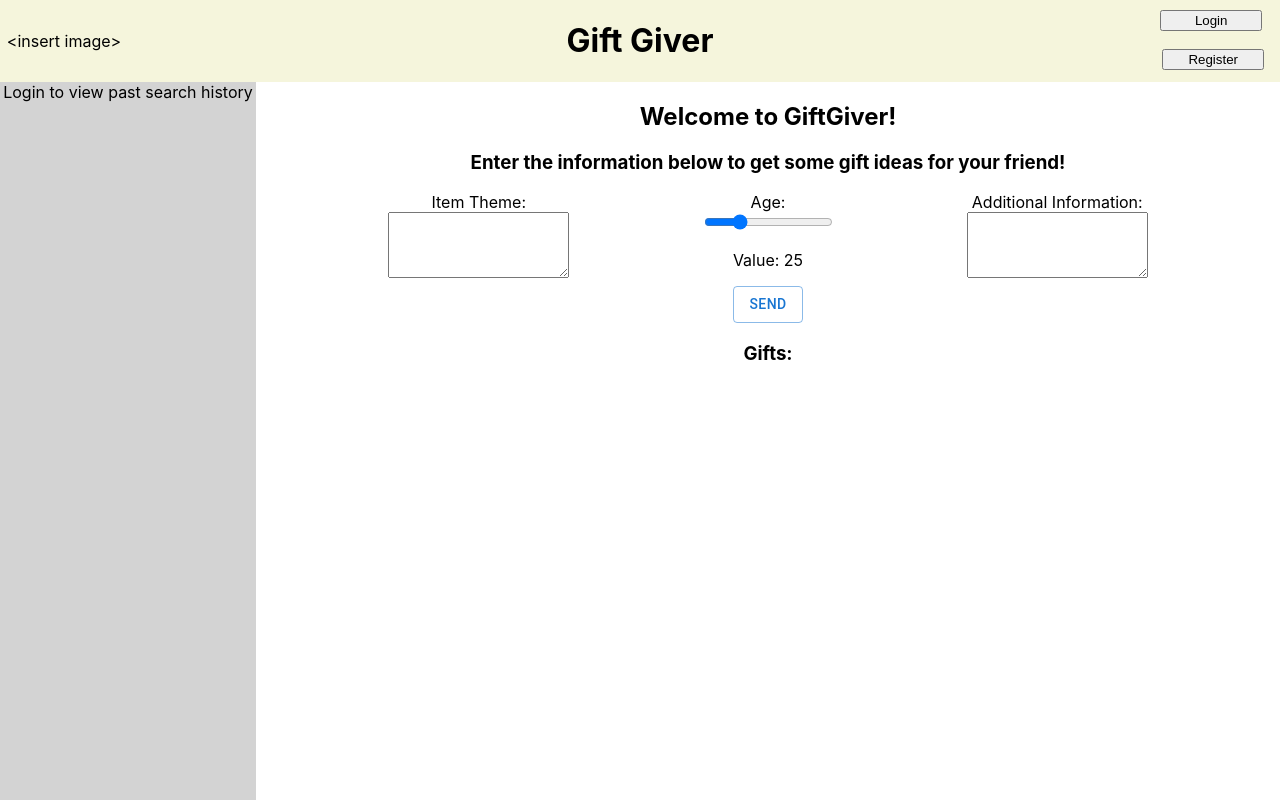
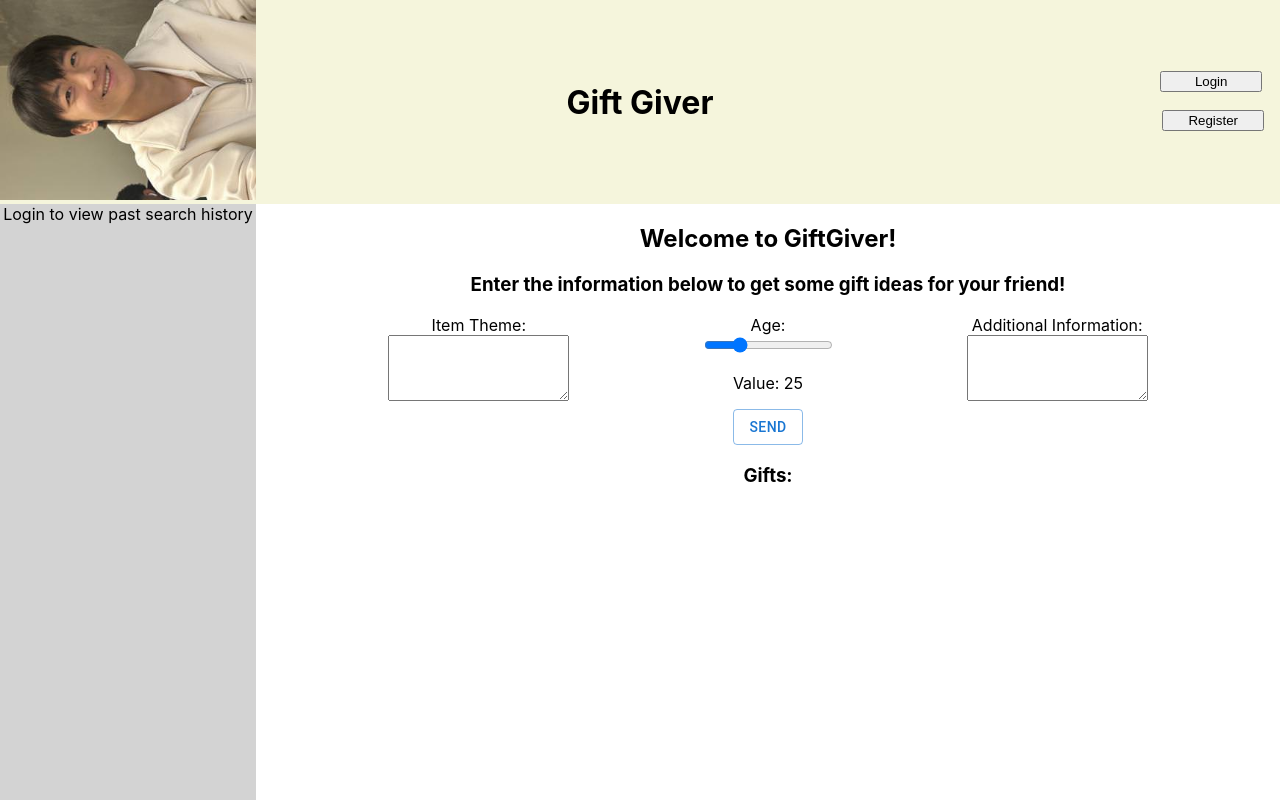
Before and after one commit to ericluoliu/GiftGiver, a React (Create React App) app in the folder frontend/: page / in a window 1280 px wide. Shown: the top 800 px of the page. Built offline with nearby package versions, Linux system fonts and the light colour scheme.

Commit message:
eric icon

```diff
--- a/frontend/src/App.js
+++ b/frontend/src/App.js
@@ -172,7 +172,7 @@ function App() {
     <div className="App">
       <div className="Navigation-Bar">
         <div className="Logo">
-          <p1>&lt;insert image&gt;</p1>
+          <img src="/eric.jpg" style={{width: "200%", height: "100%"}}/>
         </div>
         <div className="Title">
           <h1>Gift Giver</h1>
```
Also changed, not shown: frontend/public/eric.jpg (added).
